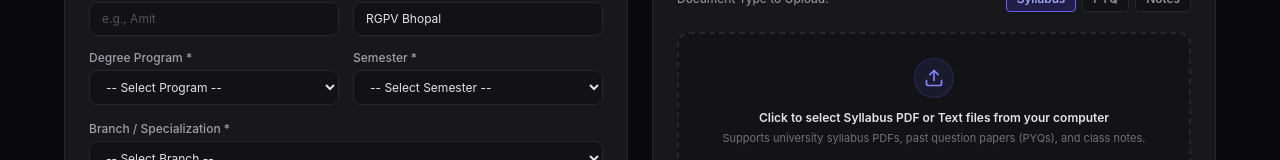
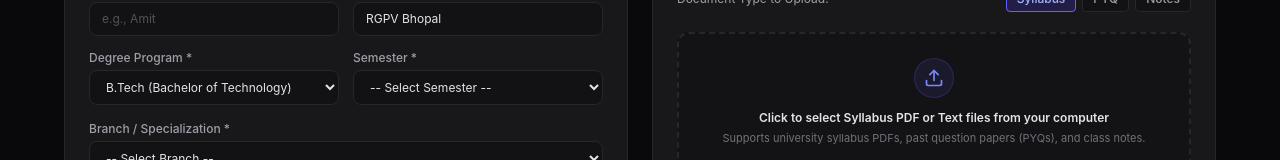
Before and after one commit to amitsingupalli/RGPV_Agent, a React (Vite) app in the folder frontend/: page / in a window 1280 px wide. Shown: the part 295-455 px from the top of the page. Built offline with nearby package versions, Linux system fonts and the light colour scheme.

Commit message:
feat(ui): scope degree program to B.Tech and branches to CSE specializations and ECE

```diff
--- a/frontend/src/components/DocumentIngestionHub.tsx
+++ b/frontend/src/components/DocumentIngestionHub.tsx
@@ -271,16 +271,11 @@ export const DocumentIngestionHub: React.FC<DocumentIngestionHubProps> = ({
                   Degree Program *
                 </label>
                 <select
-                  value={profile.program}
+                  value={profile.program || 'B.Tech'}
                   onChange={(e) => onUpdateProfile({ program: e.target.value })}
                   className="w-full bg-[#121214] border border-[#27272a] rounded-lg px-3 py-2 text-xs text-zinc-200 focus:outline-none focus:border-indigo-500"
                 >
-                  <option value="">-- Select Program --</option>
-                  <option value="B.Tech">B.Tech</option>
-                  <option value="B.E">B.E</option>
-                  <option value="M.Tech">M.Tech</option>
-                  <option value="MCA">MCA</option>
-                  <option value="BCA">BCA</option>
+                  <option value="B.Tech">B.Tech (Bachelor of Technology)</option>
                 </select>
               </div>
 
@@ -319,13 +314,21 @@ export const DocumentIngestionHub: React.FC<DocumentIngestionHubProps> = ({
                 <option value="Computer Science & Engineering (CSE)">
                   Computer Science &amp; Engineering (CSE)
                 </option>
-                <option value="Information Technology (IT)">Information Technology (IT)</option>
-                <option value="CSE (AI & Machine Learning)">CSE (AI &amp; Machine Learning)</option>
-                <option value="CSE (Data Science)">CSE (Data Science)</option>
-                <option value="Electronics & Communication (ECE)">Electronics &amp; Communication (ECE)</option>
-                <option value="Electrical Engineering (EE)">Electrical Engineering (EE)</option>
-                <option value="Mechanical Engineering (ME)">Mechanical Engineering (ME)</option>
-                <option value="Civil Engineering">Civil Engineering</option>
+                <option value="CSE (AI & Machine Learning)">
+                  CSE (AI &amp; Machine Learning)
+                </option>
+                <option value="CSE (Data Science)">
+                  CSE (Data Science)
+                </option>
+                <option value="CSE (Cyber Security)">
+                  CSE (Cyber Security)
+                </option>
+                <option value="CSE (IoT & Cyber Security)">
+                  CSE (IoT &amp; Cyber Security)
+                </option>
+                <option value="Electronics & Communication Engineering (ECE)">
+                  Electronics &amp; Communication Engineering (ECE)
+                </option>
               </select>
             </div>
 
--- a/frontend/src/data/mockData.ts
+++ b/frontend/src/data/mockData.ts
@@ -3,7 +3,7 @@ import { Unit, PYQQuestion, DaySchedule, StudentProfile, LangGraphTraceNode } fr
 export const initialStudentProfile: StudentProfile = {
   studentName: '',
   university: 'RGPV Bhopal',
-  program: '',
+  program: 'B.Tech',
   branch: '',
   semester: '',
   subjectCode: '',
```
